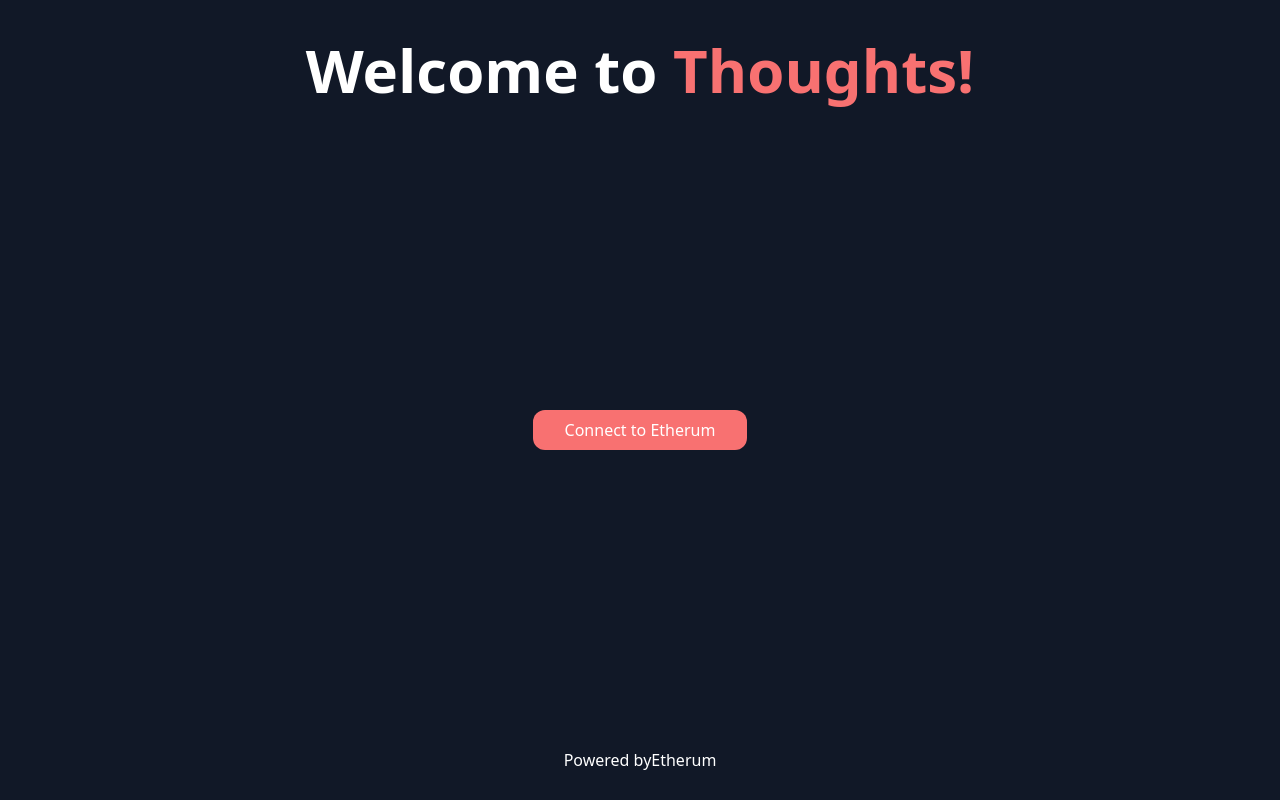
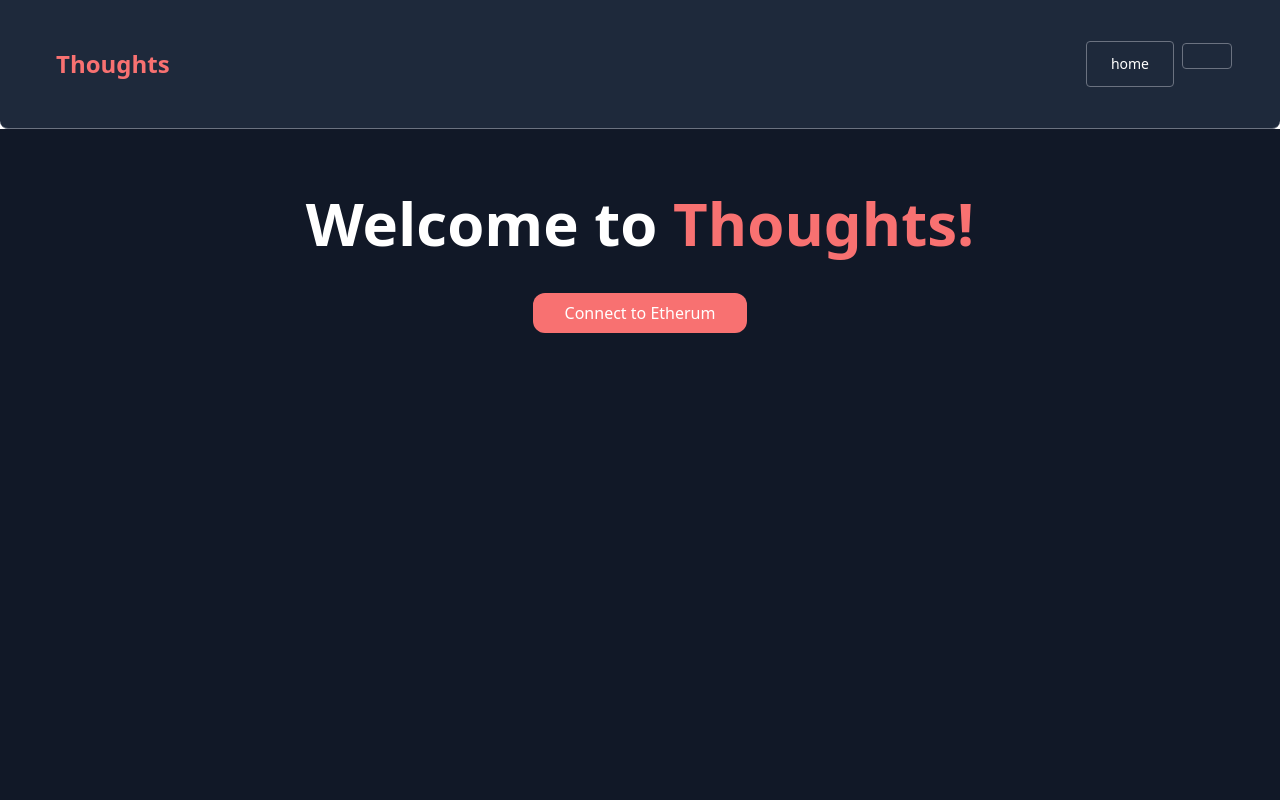
Before and after one commit to om2137/Thoughts, a Next.js app in the folder dapp/: page / in a window 1280 px wide. Shown: the top 800 px of the page. Built offline with nearby package versions, Linux system fonts and the light colour scheme.

Commit message:
navbar component added, muicore added(package)

```diff
--- /dev/null
+++ b/dapp/components/Navbar.tsx
@@ -0,0 +1,108 @@
+import React from 'react'
+import Button from '@mui/material/Button'
+import Menu from '@mui/material/Menu'
+import MenuItem from '@mui/material/MenuItem'
+import { useState } from 'react'
+import { Paper, styled, SvgIcon, Theme } from '@mui/material';
+import { makeStyles } from '@material-ui/core/styles'
+
+
+export const useStyles = makeStyles((theme: Theme) => ({
+  menu: {
+    "& .MuiPaper-root": {
+      backgroundColor: "#a82824",
+      color: "white",
+    }
+  }
+}));
+interface Props {
+    title: string;
+    name: undefined | string;
+}
+
+export default function Navbar({ title,name }: Props) {
+//   const classes = useStyles();
+  const StyledMenuItem = styled(MenuItem)(
+    `
+      &:hover, &.Mui-focusVisible {
+        background-color: #a82824
+      }`
+  );
+
+  const [anchorEl, setAnchorEl] = useState<null | HTMLElement>(null)
+  const open = Boolean(anchorEl)
+
+  const handleClick = (event: React.MouseEvent<HTMLButtonElement>) => {
+    setAnchorEl(event.currentTarget)
+  }
+
+  const handleClose = () => {
+    setAnchorEl(null)
+  }
+
+  return (
+    <div className="flex w-full flex-1 flex-col justify-top">
+          <nav className="flex items-center justify-between rounded-b-lg border-b border-gray-500 flex-between p-6 xl:p-10 bg-slate-800 text-white 3xl:px-20">
+
+            <div className="flex items-center flex-shrink-0  mr-6">
+              <a className=" inline-block text-2xl text-red-400 rounded py-2 px-4  font-bold">{title}</a>
+            </div>
+
+            <div className='hidden md:flex '>
+
+              <div className="w-full block flex- md:flex lg:items-center hidden lg:w-auto " id='menu'>
+                <div className="text-sm lg:flex-">
+
+                  <a className="inline-block border border-gray-500 text-sm px-6 py-3 mr-2 rounded  mt-4 lg:inline-block lg:mt-0 "
+                      href=".."
+                  >
+                    home
+                  </a>
+
+                  <a className="inline-block border border-gray-500 text-sm px-6 py-3 mr-2 rounded  mt-4 lg:inline-block lg:mt-0 "
+                       href="../profile"
+                  >
+                    {name}
+                  </a>
+
+                </div>
+
+              </div>
+            </div>
+
+            <div className="md:hidden">
+              <button
+                id="basic-button"
+                aria-controls={open ? 'basic-menu' : undefined}
+                aria-haspopup="true"
+                aria-expanded={open ? 'true' : undefined}
+                onClick={handleClick}
+                className="!capitalize flex items-center px-3 py-2 border rounded text-green-300 border-green-300 hover:text-white hover:border-white"
+              >
+                <svg className="fill-current h-5 w-6 " viewBox="0 0 20 20" xmlns="http://www.w3.org/2000/svg">
+                  <title>Menu</title>
+                  <path d="M0 3h20v2H0V3zm0 6h20v2H0V9zm0 6h20v2H0v-2z"/>
+                </svg>
+              </button>
+
+                <Menu
+                  id="basic-menu"
+                  anchorEl={anchorEl}
+                  open={open}
+                  onClose={handleClose}
+                //   className={classes.menu}
+                  MenuListProps={{
+                    'aria-labelledby': 'basic-button',
+                  }}
+                >
+                  <StyledMenuItem onClick={handleClose}  >Home</StyledMenuItem>
+                  <StyledMenuItem onClick={handleClose} >{name}</StyledMenuItem>
+                </Menu>
+
+
+            </div>
+
+          </nav>
+      </div>
+  )
+}
--- a/dapp/pages/index.tsx
+++ b/dapp/pages/index.tsx
@@ -6,25 +6,33 @@ import Button from '../components/Button'
 import SignUpForm from '../components/SignUpForm'
 import useThoughts from '../hooks/useThoughts'
 import MediaCard from '../components/Cards';
+import Navbar from '../components/Navbar';
 
 export default function Home() {
   const {connect, account, user, createUser, postThought, thoughts, } = useThoughts();
   //console.log(user);
   const [thoughtContent, setThoughtContent] = useState<string>('');
   return (
-    <div className="flex min-h-screen flex-col items-center justify-center bg-gray-900">
+
+    <div >
       <Head>
         <title>Thoughts</title>
       </Head>
+      <header>
+        <Navbar
+          title='Thoughts'
+          name={user?.username}
+        />
+      </header>
+
+      <div className="flex min-h-screen flex-col items-center justify-center bg-gray-900">
+        <main className="flex w-full flex-1 flex-col items-center px-20 pt-6">
 
           <div className='flex item-top justify-top'>
             <h1 className=" text-6xl font-bold text-center text-white py-10">
               Welcome to <span className="text-red-400">Thoughts!</span>
             </h1>
           </div>
-
-      <main className="flex w-full flex-1 flex-col items-center justify-center px-20">
-
           <div className='item-center justify-center'>
             {!account ? (
             <Button label = "Connect to Etherum" onClick={connect} />
@@ -94,7 +102,9 @@ export default function Home() {
           </div>
 
         </main>
+      </div>
 
+      <div className=" items-center justify-center bg-gray-900">
         <footer className="flex h-20 w-full items-center justify-center border-0 text-white ">
         <a
           className="flex items-center justify-center gap-2"
@@ -104,5 +114,7 @@ export default function Home() {
         </a>
       </footer>
       </div>
+
+    </div>
   )
 }
--- a/dapp/pages/profile.tsx
+++ b/dapp/pages/profile.tsx
@@ -7,26 +7,37 @@ import SignUpForm from '../components/SignUpForm'
 import useThoughts from '../hooks/useThoughts'
 import MediaCard from '../components/Cards';
 import { ClassNames } from '@emotion/react';
+import Navbar from '../components/Navbar';
 
 const Profile = () => {
   const {connect, account, user, createUser, postThought, thoughts, } = useThoughts();
   const [thoughtContent, setThoughtContent] = useState<string>('');
   return (
     <>
+      <header className=" bg-gray-900">
+        <Navbar
+          title='Thoughts'
+          name={user?.username}
+        />
+      </header>
       <main className="flex min-h-screen flex-col items-center bg-gray-900">
+
         <div className='flex pt-20'>
           <div>
-            <img src={user?.avatar}  className="rounded-full mr-2 aspect-square" width="170" height="170"/>
-          </div>
-          <div className=''>
-            <span className='font-bold text-9xl uppercase text-white pl-10'>{user?.name}</span>
+            <img src={user?.avatar}  className="border-2 rounded-full mr-2 aspect-square" width="170" height="170"/>
           </div>
           <div>
-            <a href=".." className='flex  justify-center font-bold text-white ml-10 border rounded p-2'>BACK</a>
+            <div className=''>
+              <span className='font-bold text-9xl uppercase text-white pl-10'>{user?.name}</span>
+            </div>
+            <div className=''>
+              <span className='font-semibold text-4xl text-white pl-10 ml-5'>@{user?.username}</span>
+            </div>
           </div>
+
         </div>
 
-        <div>
+        <div className='py-10'>
           {/* current loged in users content*/}
           {
             thoughts.map( thought => (
--- /dev/null
+++ b/package.json
@@ -0,0 +1,5 @@
+{
+  "dependencies": {
+    "@material-ui/core": "^4.12.4"
+  }
+}
```
Also changed, not shown: 1 other file (tests, documents, lock files or other folders). Lines whose indentation alone changed are shown as unchanged.
